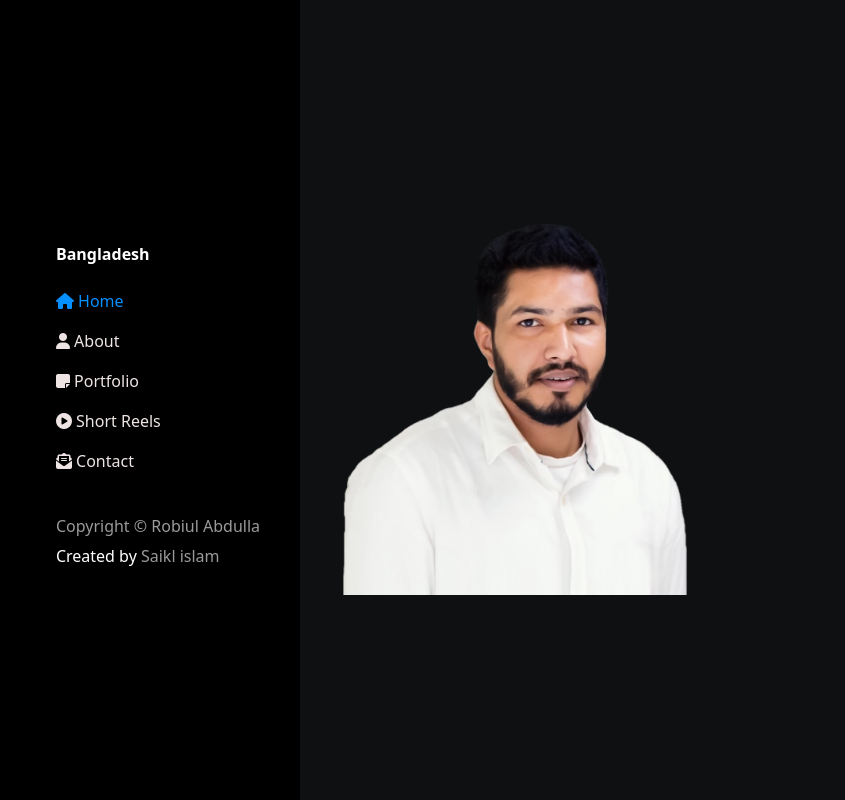
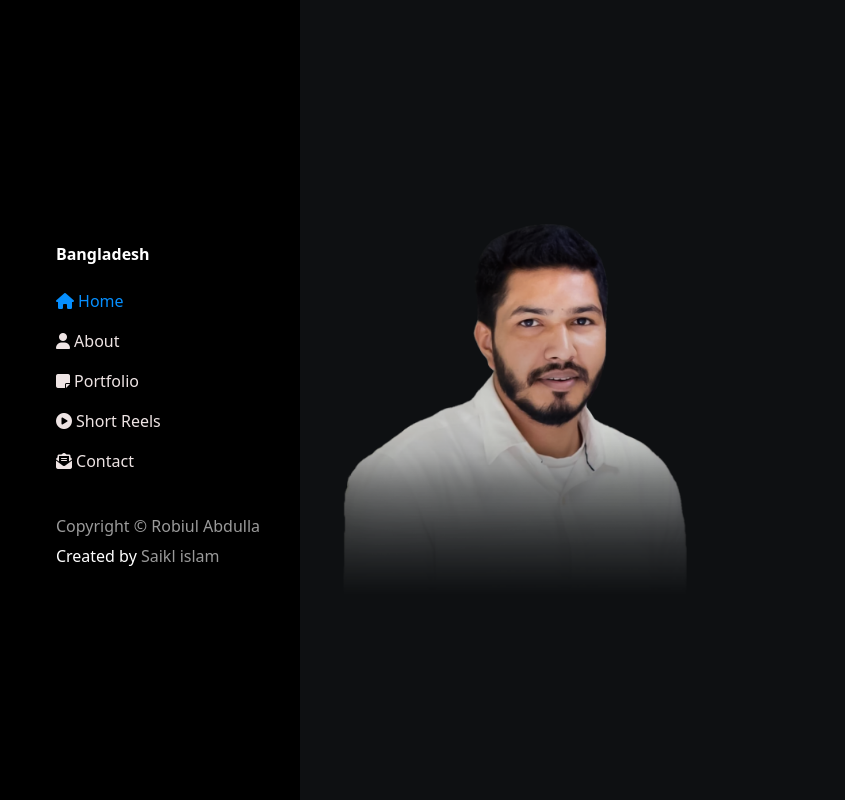
Before and after one commit to saikulislam4/Robiul-abdulla-portfolio, a plain HTML site: page index.html in a window 1280 px wide. Shown: the full height of the page, 0-845 px from the left. Drawn offline with nearby package versions, Linux system fonts and the light colour scheme.

Commit message:
profile updated

```diff
--- a/index.html
+++ b/index.html
@@ -78,7 +78,7 @@
             <div class="container profile-content">
               <!-- profile picture -->
               <div class="profile-picture ">
-                <img src="./images/profile.png" alt="profile picture">
+                <img src="./images/profile_01.png" alt="profile picture">
               </div>
               <!-- profile information -->
               <div class="profile-info">
```
Also changed, not shown: images/profile_01.png (added).
